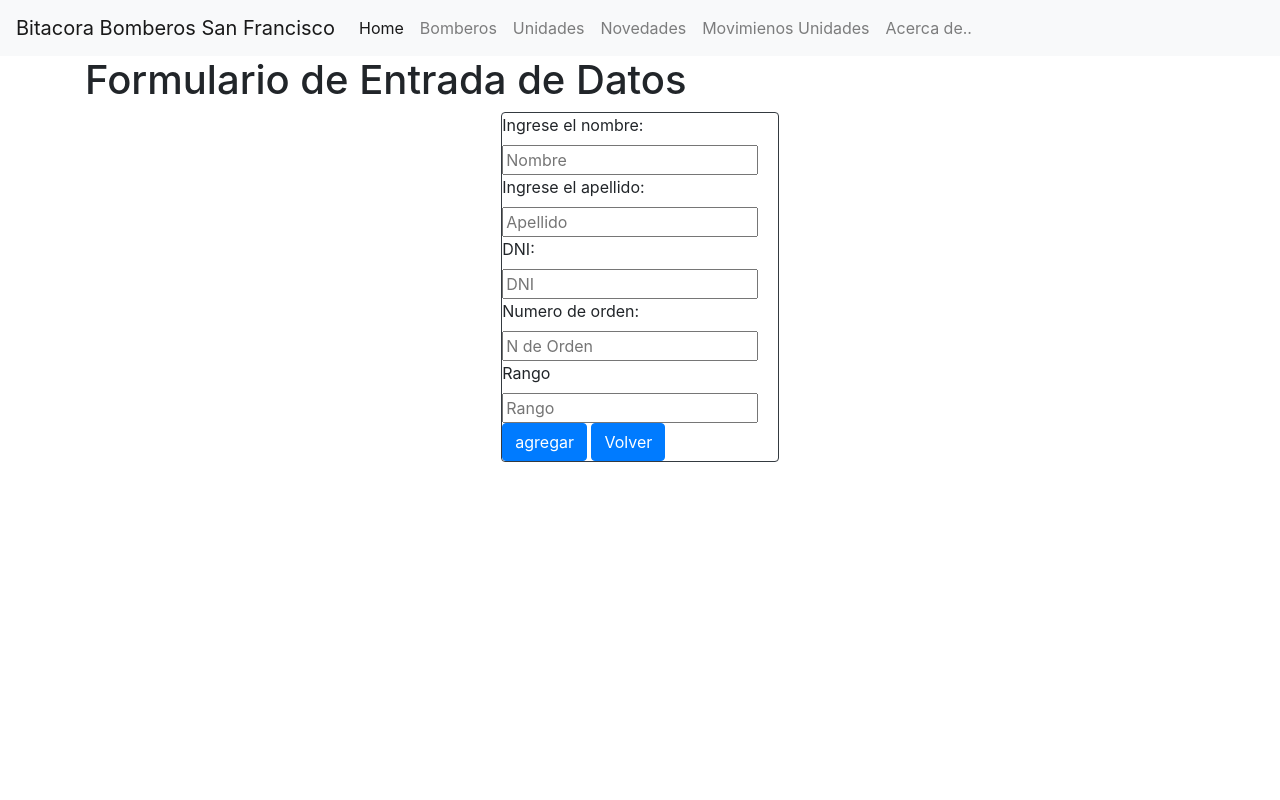
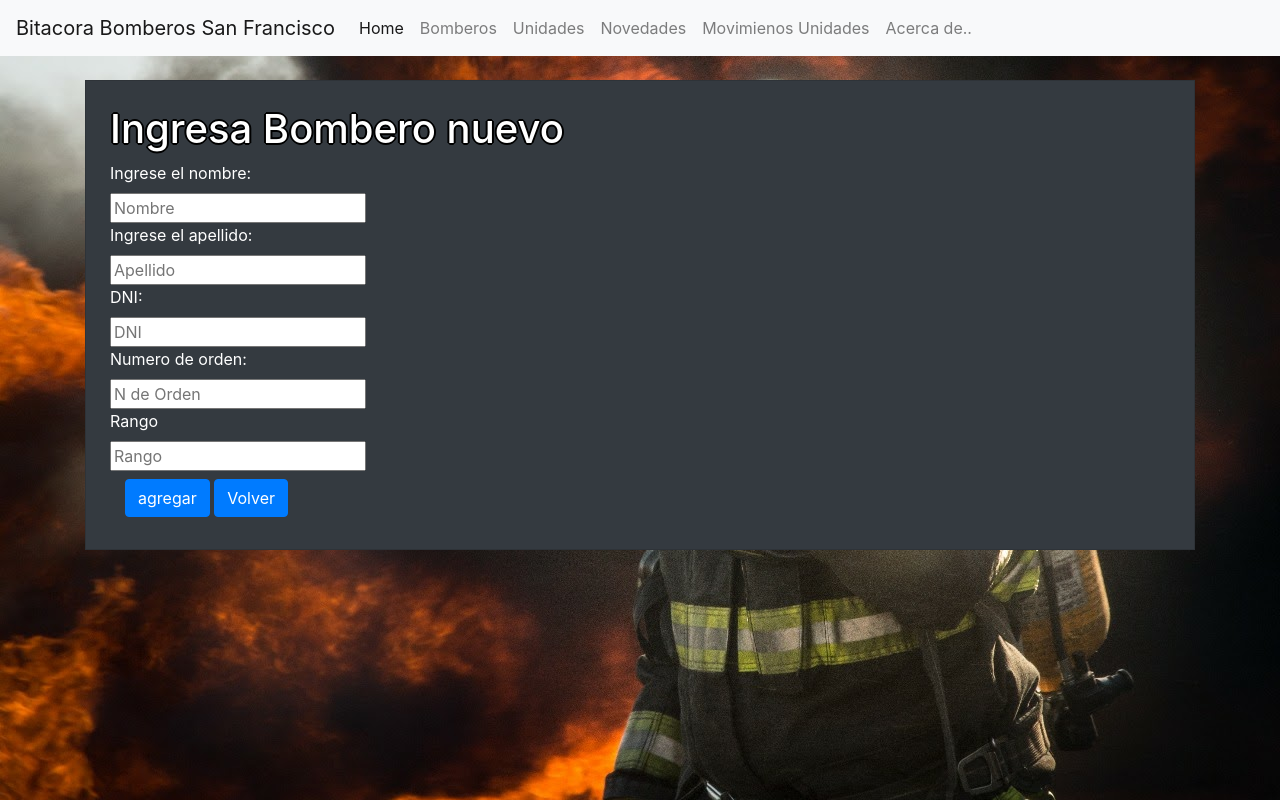
Before and after one commit to matiasbruna/Bomberos_-Bitacora, a Node server app: page /bomberoAdd in a window 1280 px wide. Run offline with Node 20, Linux system fonts and the light colour scheme; some libraries are stand-ins or nearby versions.

Commit message:
le di estilo al fondo y la vista bomberos

```diff
--- a/src/app.js
+++ b/src/app.js
@@ -22,6 +22,10 @@ app.set("views", path.join(__dirname, "views"));
 app.use(morgan("dev"));
 app.use(express.urlencoded({ extended: false }));
 
+//configuracion de las rutas
 app.use(indexRoutes);
 
+//configuracion de los archivos estaticos.
+
+app.use(express.static(path.join(__dirname, "public")));
 export default app;
--- a/src/public/css/main.css
+++ b/src/public/css/main.css
@@ -1,3 +1,10 @@
 body {
-    background: #212121;
+    background-image: url('/img/fondo.jpg');
+    background-repeat: no-repeat;
+    background-size: cover;
+    background-attachment: fixed;
+    opacity: 0,5;
 }
+h1 {
+    text-shadow: 2px 0 0 #000, -2px 0 0 #000, 0 2px 0 #000, 0 -2px 0 #000, 1px 1px #000, -1px -1px 0 #000, 1px -1px 0 #000, -1px 1px 0 #000;
+}
--- a/src/views/bomberoAdd.hbs
+++ b/src/views/bomberoAdd.hbs
@@ -1,37 +1,34 @@
-<div class="container text-black">
-  <h1>Formulario de Entrada de Datos</h1>
-  <form
-    action="bomberos/agregar"
-    method="post"
-    class="w-25 mx-auto border border-dark rounded"
-  >
+<div class="container mt-4">
+  <div class="card card.body p-4 rounded-0 bg-dark text-white">
+    <h1>Ingresa Bombero nuevo</h1>
+    <form action="bomberos/agregar" method="post">
+
       <label for="nombre">Ingrese el nombre:</label>
-    <input
-      type="text"
-      name="nombre"
-      placeholder="Nombre"
-      id="nombre"
-      class="mx-auto"
-    />
-
+      <br />
+      <input  type="text" name="nombre" placeholder="Nombre"  id="nombre"/>
       <br />
       <label for="apellido">Ingrese el apellido:</label>
-    <input type="text" name="apellido" placeholder="Apellido" id="apellido" />
-
+      <br />
+      <input type="text" class="mx-auto" name="apellido" placeholder="Apellido" id="apellido" />
       <br />
       <label for="dni">DNI:</label>
-    <input type="text" name="dni" placeholder="DNI" id="dni" />
-
+      <br />
+      <input type="text" class="mx-auto" name="dni" placeholder="DNI" id="dni" />
       <br />
       <label for="nOrden">Numero de orden:</label>
+      <br />
       <input type="text" name="nOrden" placeholder="N de Orden" id="nOrden" />
-
       <br />
       <label for="rango">Rango</label>
+      <br />
       <input type="text" name="rango" placeholder="Rango" id="rango" />
-
       <br />
+       <div class="container mt-2 mb-2">
         <button class="btn btn-primary">agregar</button>
         <a href="/Bomberos" class="btn btn-primary">Volver</a>
+       </div>
+
     </form>
   </div>
+
+</div>
--- a/src/views/bomberos.hbs
+++ b/src/views/bomberos.hbs
@@ -1,3 +1,4 @@
+<div class="container-fluid">
     <h1>Listado de Bomberos</h1>
     </br>
     <div>
@@ -31,3 +32,5 @@
         {{/each}}
       </tbody>
     </table>
+
+</div>
--- a/src/views/layouts/main.hbs
+++ b/src/views/layouts/main.hbs
@@ -6,7 +6,7 @@
     <meta name="viewport" content="width=device-width, initial-scale=1.0">
     <title>Bitacora BVSF</title>
     <link rel="stylesheet" href="https://cdn.jsdelivr.net/npm/bootstrap@4.1.3/dist/css/bootstrap.min.css" integrity="sha384-MCw98/SFnGE8fJT3GXwEOngsV7Zt27NXFoaoApmYm81iuXoPkFOJwJ8ERdknLPMO" crossorigin="anonymous">
-
+    <link rel="stylesheet" href="/css/main.css">
     <script src="https://code.jquery.com/jquery-3.3.1.slim.min.js" integrity="sha384-q8i/X+965DzO0rT7abK41JStQIAqVgRVzpbzo5smXKp4YfRvH+8abtTE1Pi6jizo" crossorigin="anonymous"></script>
     <script src="https://cdn.jsdelivr.net/npm/popper.js@1.14.3/dist/umd/popper.min.js" integrity="sha384-ZMP7rVo3mIykV+2+9J3UJ46jBk0WLaUAdn689aCwoqbBJiSnjAK/l8WvCWPIPm49" crossorigin="anonymous"></script>
     <script src="https://cdn.jsdelivr.net/npm/bootstrap@4.1.3/dist/js/bootstrap.min.js" integrity="sha384-ChfqqxuZUCnJSK3+MXmPNIyE6ZbWh2IMqE241rYiqJxyMiZ6OW/JmZQ5stwEULTy" crossorigin="anonymous"></script>
--- a/src/views/movimientoUnidades.hbs
+++ b/src/views/movimientoUnidades.hbs
@@ -1,3 +1,4 @@
+<div class="container-fluid mt-4 text-white">
         <h1>Movimiento de Unidades</h1>
       </br>
       <div>
@@ -43,4 +44,6 @@
         </tbody>
       </table>
       </br>
-<h2>Uniades Finalizadas</h2>
+      <h2>Uniades  Finalizadas</h2>
+
+</div>
--- a/src/views/movimientosAdd.hbs
+++ b/src/views/movimientosAdd.hbs
@@ -3,7 +3,7 @@
 <form action="movimiento/agregar"
         method="post">
     <div>
-        <button class="btn" class="btn btn-primary">Agregar Movimiento</button>
+        <button  class="btn btn-primary">Agregar Movimiento</button>
         <a href="/movimientos" class="btn btn-primary">Cancelar</a>
     </div>
     </br>
```
Also changed, not shown: src/public/img/fondo.jpg (added). Lines whose indentation alone changed are shown as unchanged.
